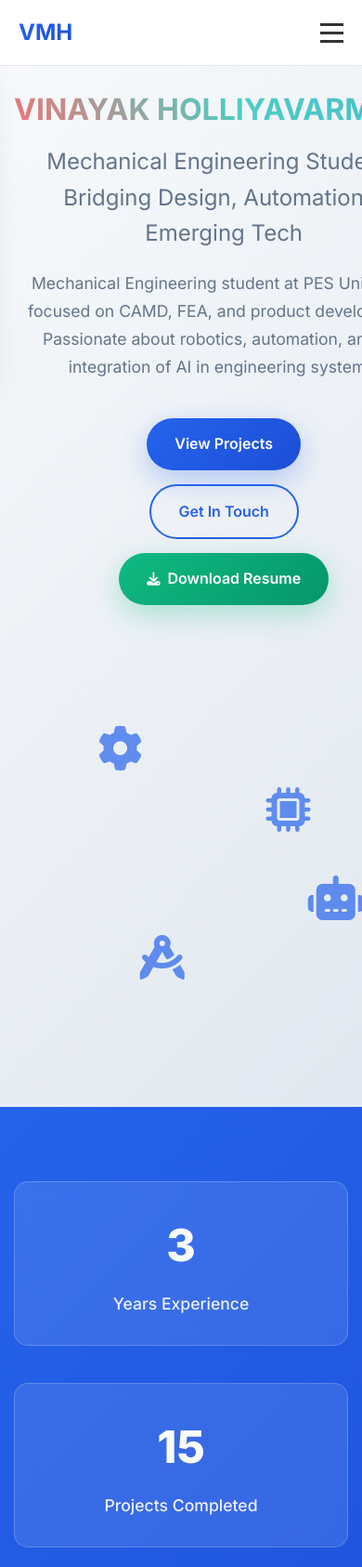
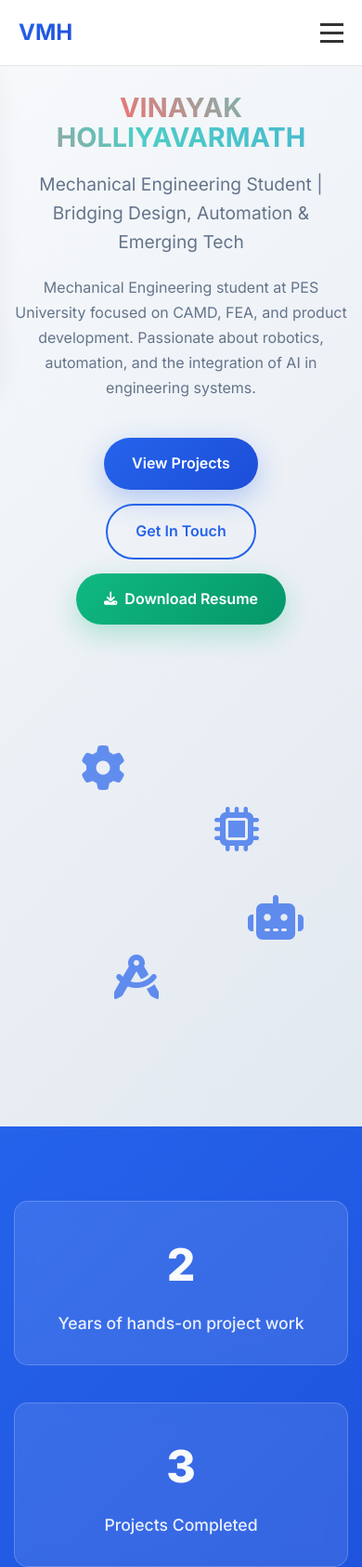
Before and after one commit to vholliyavarmath-lab/portfolio, a website: page index.html in a window 390 px wide. Shown: the top 1686 px of the page at 93% size. Drawn offline with Linux system fonts and the light colour scheme.

Commit message:
Update website with latest changes

```diff
--- a/index.html
+++ b/index.html
@@ -78,21 +78,21 @@
         <div class="container">
             <div class="stats-grid">
                 <div class="stat-item" data-aos="fade-up">
-                    <div class="stat-number" data-target="3">0</div>
-                    <div class="stat-label">Years Experience</div>
+                    <div class="stat-number" data-target="2">0</div>
+                    <div class="stat-label">Years of hands-on project work</div>
                 </div>
                 <div class="stat-item" data-aos="fade-up" data-aos-delay="100">
-                    <div class="stat-number" data-target="15">0</div>
+                    <div class="stat-number" data-target="3">0</div>
                     <div class="stat-label">Projects Completed</div>
                 </div>
                 <div class="stat-item" data-aos="fade-up" data-aos-delay="200">
                     <div class="stat-number" data-target="7">0</div>
                     <div class="stat-label">Technical Skills</div>
                 </div>
-                <div class="stat-item" data-aos="fade-up" data-aos-delay="300">
-                    <div class="stat-number" data-target="3">0</div>
-                    <div class="stat-label">Awards Won</div>
-                </div>
+                <!-- <div class="stat-item" data-aos="fade-up" data-aos-delay="300"> -->
+                    <!-- <div class="stat-number" data-target="3">0</div> -->
+                    <!-- <div class="stat-label">Awards Won</div> -->
+                <!-- </div> -->
             </div>
         </div>
     </section>
--- a/styles.css
+++ b/styles.css
@@ -136,8 +136,6 @@ body {
     font-weight: 700;
     margin-bottom: 20px;
     line-height: 1.1;
-    white-space: nowrap;
-    overflow: hidden;
     animation: slideInUp 1.2s ease-out 0.5s both;
 }
 
@@ -149,7 +147,6 @@ body {
     -webkit-text-fill-color: transparent;
     background-clip: text;
     animation: aurora 8s ease-in-out infinite;
-    white-space: nowrap;
     position: relative;
 }
 
@@ -910,8 +907,6 @@ section {
 
     .hero-title {
         font-size: 2.5rem;
-        white-space: nowrap;
-        overflow: hidden;
     }
 
     .hero-buttons {
@@ -959,9 +954,15 @@ section {
 
 @media (max-width: 480px) {
     .hero-title {
-        font-size: 2rem;
-        white-space: nowrap;
-        overflow: hidden;
+        font-size: 1.8rem;
+    }
+
+    .hero-subtitle {
+        font-size: 1.2rem;
+    }
+
+    .hero-description {
+        font-size: 1rem;
     }
 
     .section-title {
@@ -974,6 +975,20 @@ section {
 
     .hero-container {
         padding: 0 15px;
+    }
+}
+
+@media (max-width: 360px) {
+    .hero-title {
+        font-size: 1.5rem;
+    }
+
+    .hero-subtitle {
+        font-size: 1.1rem;
+    }
+
+    .hero-description {
+        font-size: 0.9rem;
     }
 }
 
```
